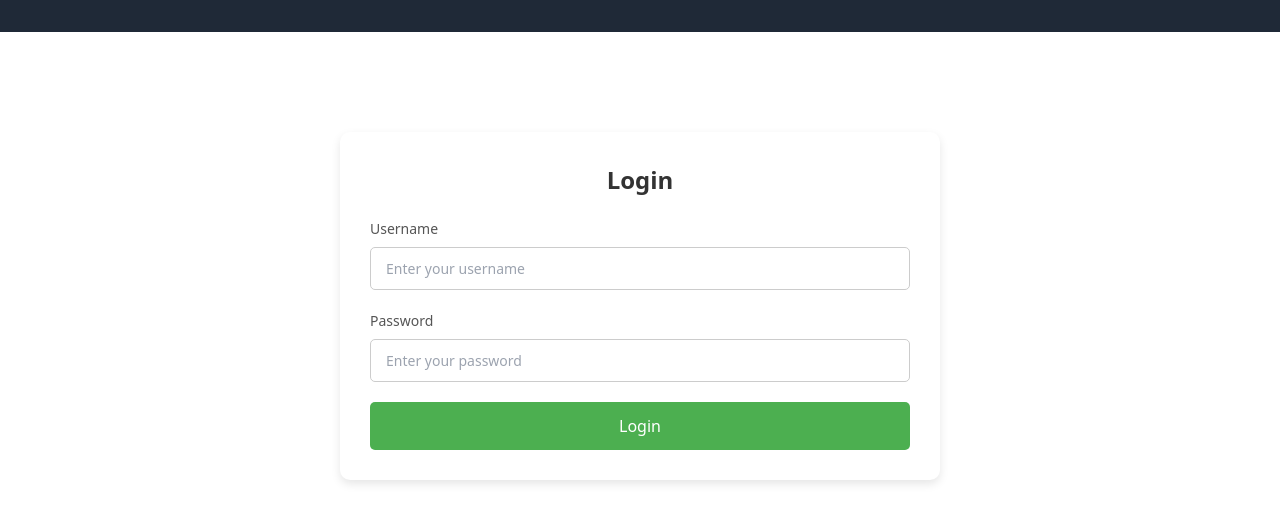
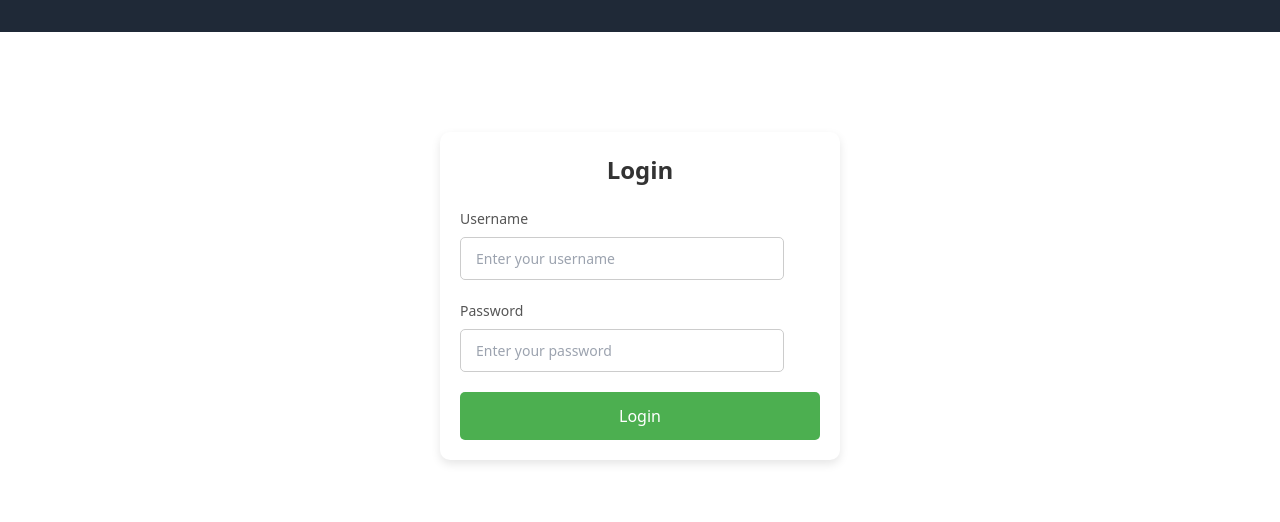
Before and after one commit to ruchspatil/VueCart, a Nuxt app: page /login in a window 1280 px wide. Shown: the top 522 px of the page. Built offline with nearby package versions, Linux system fonts and the light colour scheme.

Commit message:
Update login.vue

```diff
--- a/pages/login.vue
+++ b/pages/login.vue
@@ -26,9 +26,9 @@ export default {
 <style scoped>
 /* Container Styling */
 .login-container {
-  max-width: 600px;
+  max-width: 400px;
   margin: 100px auto;
-  padding: 30px;
+  padding: 20px;
   text-align: center;
   background: #ffffff;
   border-radius: 10px;
@@ -63,7 +63,7 @@ export default {
 }
 
 .form-group input {
-  width: 100%;
+  width: 90%;
   padding: 10px 15px;
   font-size: 14px;
   border: 1px solid #cccccc;
```
